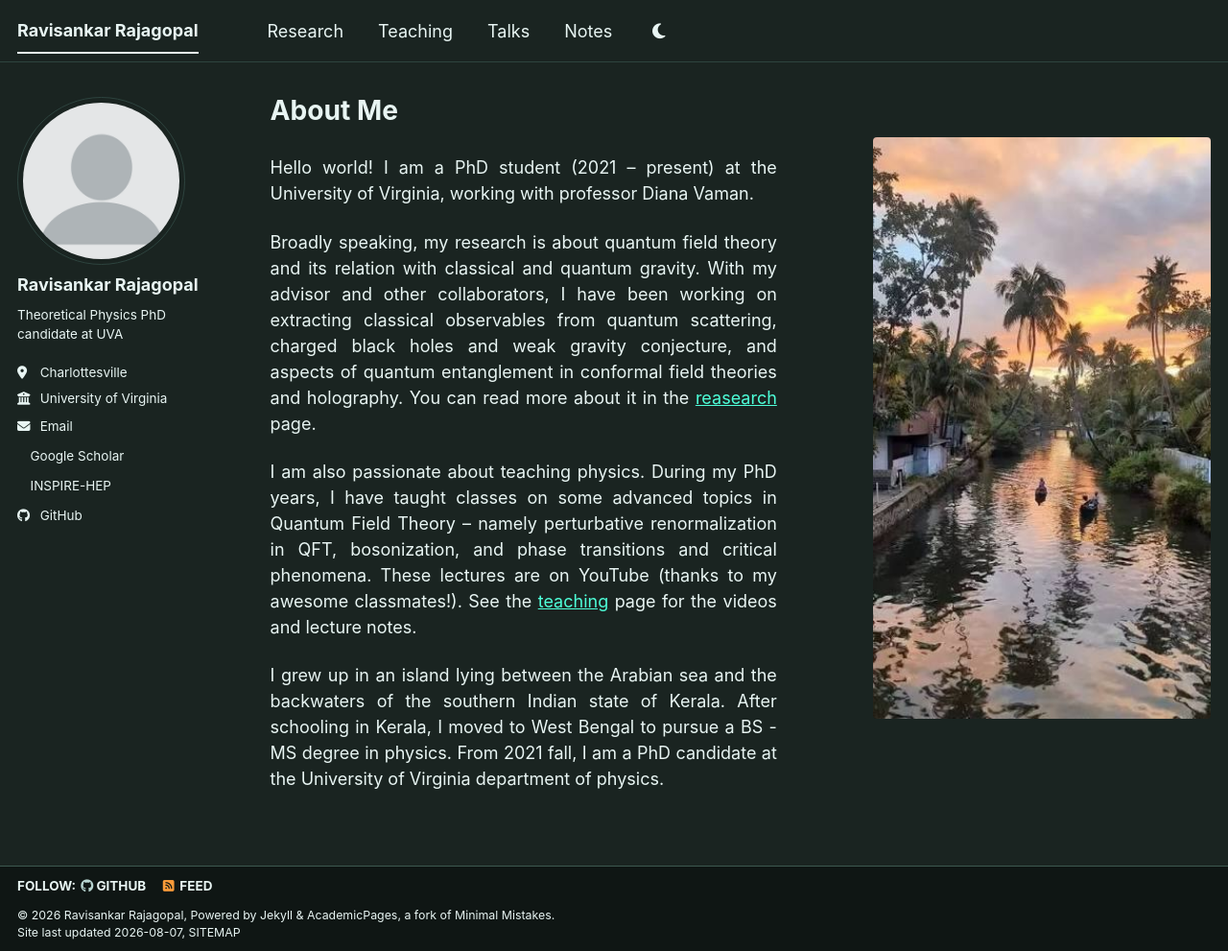
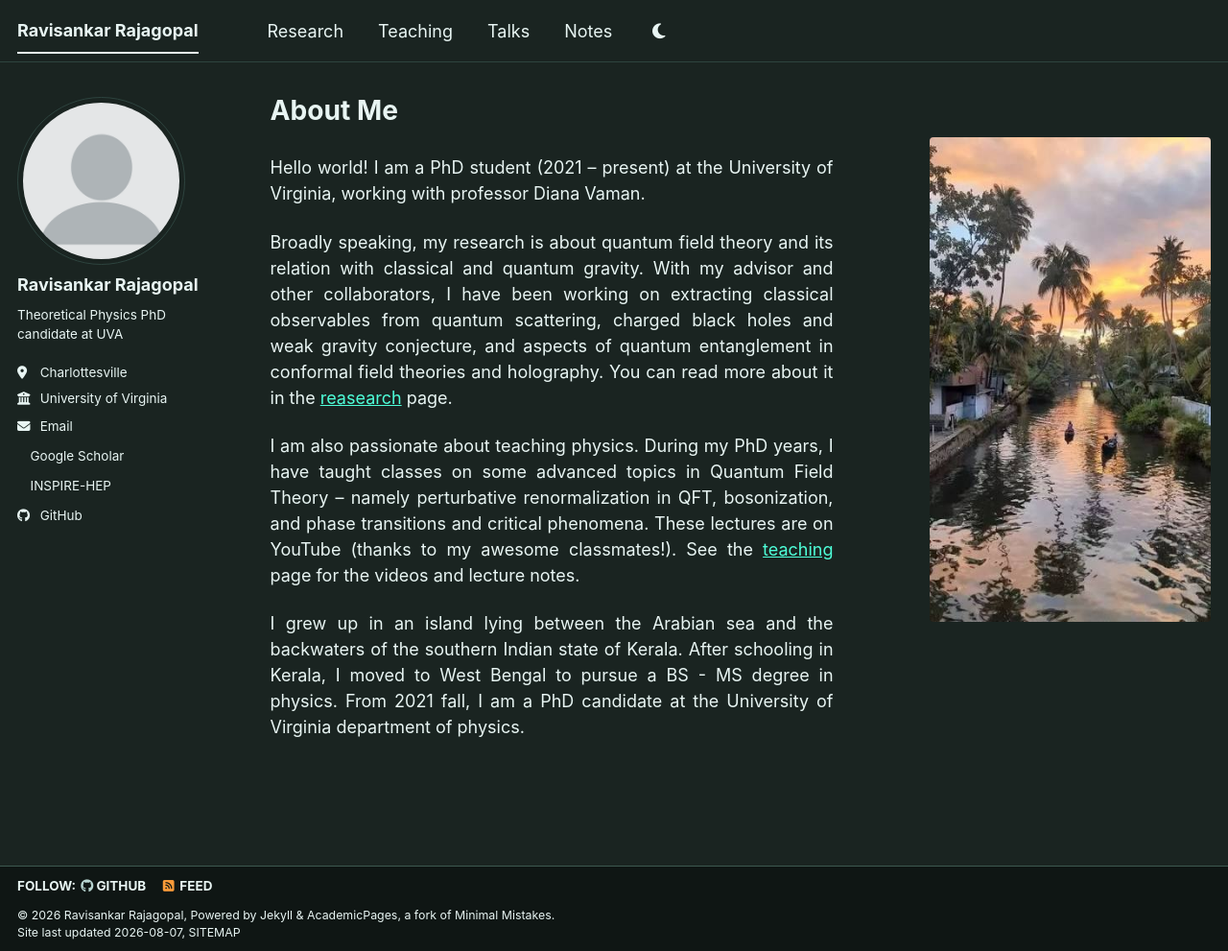
Before and after one commit to ravisankar712/ravisankar712.github.io, a Jekyll site: the page built from _pages/about.html, in a window 1280 px wide and 991 px high. Shown: the whole window at 96% size. Built offline with Jekyll 4.4.1, drawn with Linux system fonts in a browser that asks for light colours; a style sheet for code colours, icons or effects is not loaded.

Commit message:
Update about.html

```diff
--- a/_pages/about.html
+++ b/_pages/about.html
@@ -8,34 +8,8 @@ redirect_from:
   - /about.html
 ---
 
-<!-- <div class="page__content">
-<div style="overflow: hidden;">
-  <img src="/images/ekd.jpeg" style="float: right; margin: 0 0 10px 45px; width: 250px;">
-  <p style="text-align: justify;">
-Hello world! I am a PhD student (2021 – present) at the University of Virginia, working with professor Diana Vaman.
-<p style="text-align: justify;">
-Broadly speaking, my research is about quantum field theory and its relation with classical and quantum gravity.
-With my advisor and other collaborators, I have been working on extracting classical observables from quantum scattering, charged
-  black holes and weak gravity conjecture, and aspects of quantum entanglement in conformal field theories and holography.
-  You can read more about it in the <a href="/teaching/">reasearch</a> page.
-</p>
-<p style="text-align: justify;">
-I am also passionate about teaching physics. During my PhD years,
-I have taught classes on some advanced topics in
-Quantum Field Theory – namely perturbative renormalization in QFT,
-bosonization, and phase transitions and critical phenomena.
-These lectures are on YouTube (thanks to my awesome classmates!).
-See the <a href="/teaching/">teaching</a> page for the videos and lecture notes.
-</p>
-  <p style="text-align: justify;">
-    I grew up in an island lying between the Arabian sea and the backwaters of the southern Indian state of Kerala.
-    After schooling in Kerala, I moved to West Bengal to pursue a BS - MS degree in physics. From 2021 fall, I am a PhD candidate at the
-    University of Virginia department of physics.
-  </p>
-  </p>
-</div> -->
 
-<div style="display: grid; grid-template-columns: 3fr 2fr; gap: 100px;">
+<div style="display: grid; grid-template-columns: 3fr 1.5fr; gap: 100px;">
 
   <div style="text-align: justify;">
 
```
